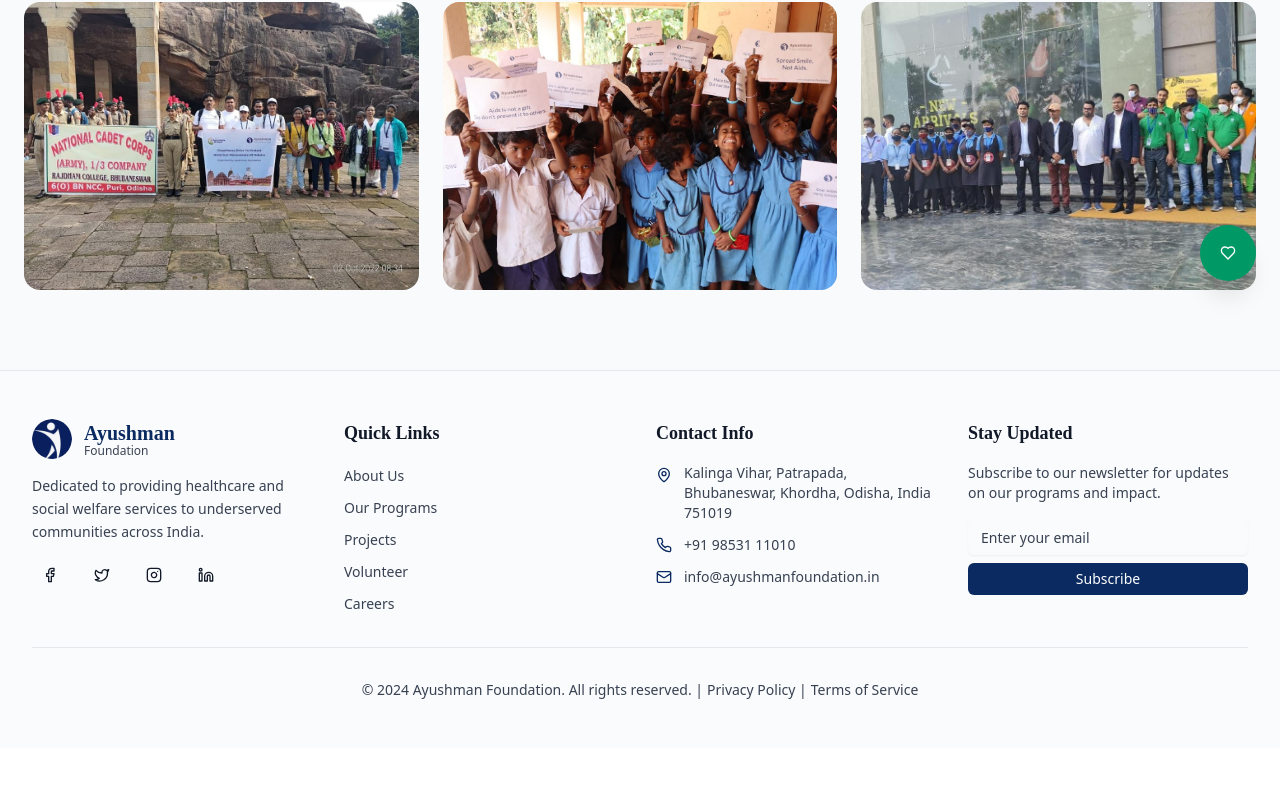
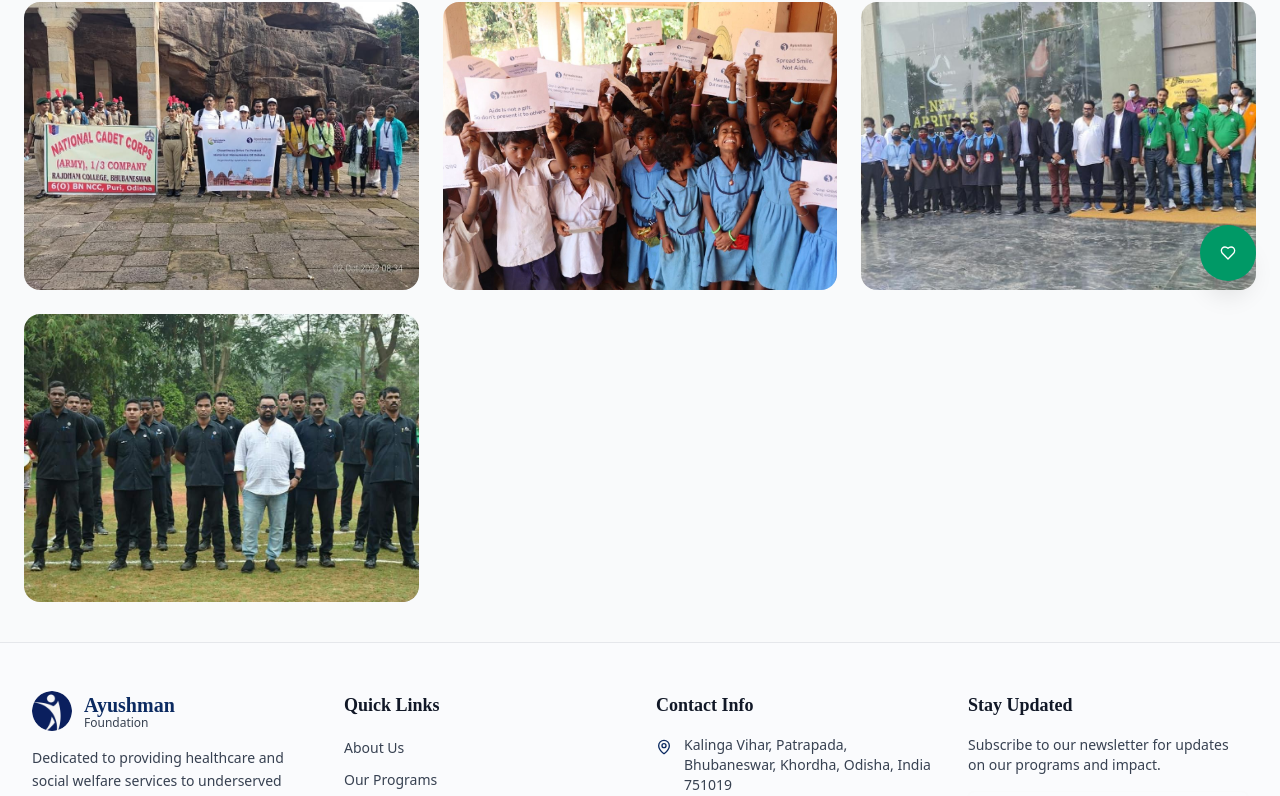
Before and after one commit to utkalgrouptech/Ayushman-Foundation, a Next.js app: page /gallery in a window 1280 px wide. Shown: the part 495-1291 px from the top of the page. Before the commit the page ends 1243 px from the top, so only its background shows below. Built offline with nearby package versions, Linux system fonts and the light colour scheme.

Commit message:
updated project

```diff
--- a/app/gallery/page.tsx
+++ b/app/gallery/page.tsx
@@ -10,7 +10,7 @@ const images = [
   "/images/img4.jpeg",
   "/images/img5.jpeg",
   "/images/img6.jpeg",
-
+  "/images/img7.jpeg"
 
 ];
 
```
Also changed, not shown: 1 other file (tests, documents, lock files or other folders).
